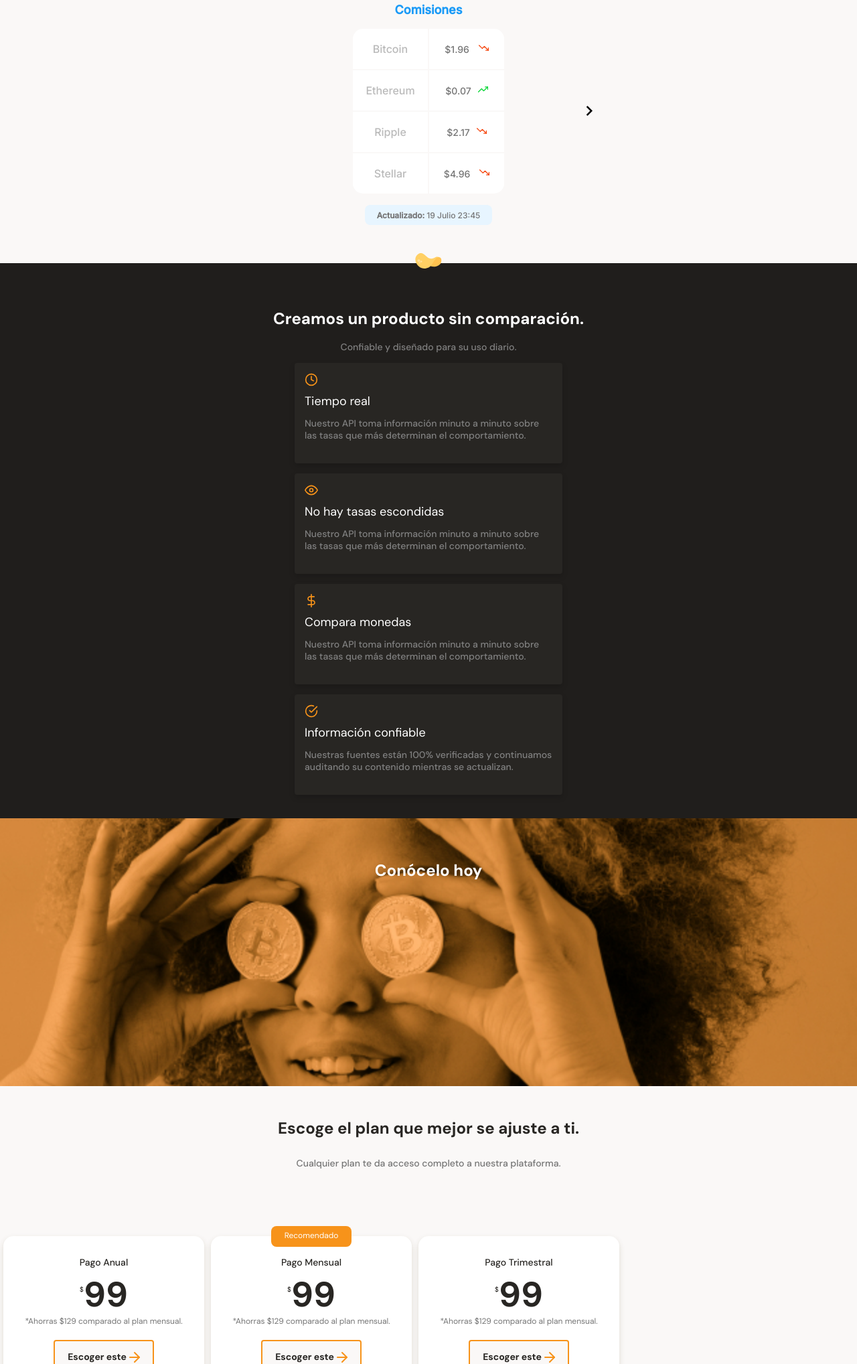
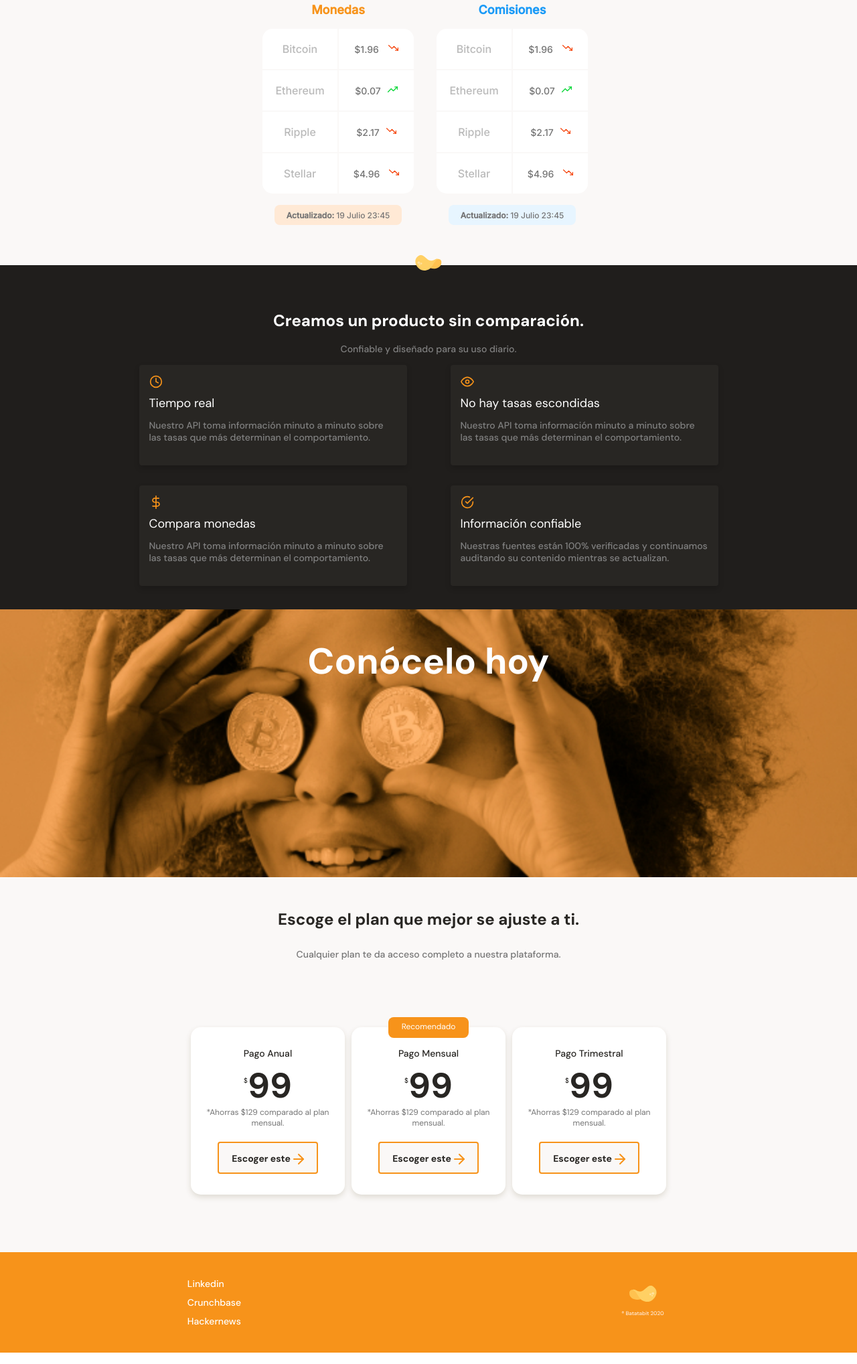
Before and after one commit to amaurysg/mobile-first-batatabit, a plain HTML site: page index.html in a window 1280 px wide. Shown: the part 763-2800 px from the top of the page at 67% size. Drawn offline with Linux system fonts and the light colour scheme.

Commit message:
mquery responsive

```diff
--- /dev/null
+++ b/css/tablet.css
@@ -0,0 +1,34 @@
+.header--tittle-container h1 {
+  font-size: 5.4rem;
+  line-height: 4.6rem;
+}
+.header--tittle-container p {
+  font-size: 1.8rem;
+}
+.main--exchange-container h2 {
+  font-size: 3.4rem;
+}
+.main--exchange-container p {
+  font-size: 1.8rem;
+}
+.main-currency-table {
+  display: flex;
+  gap: 30px;
+  overflow-x: initial;
+}
+.product-cards--container {
+  display: flex;
+  flex-wrap: wrap;
+  width: 930px;
+  margin: 0 auto;
+}
+.bitcoin-img-container h2 {
+  font-size: 5.4rem;
+}
+.actuallity {
+  font-size: 1.4rem;
+}
+.planes-container--slider {
+  justify-content: center;
+  overflow-x: initial;
+}
--- a/index.html
+++ b/index.html
@@ -9,6 +9,7 @@
   <link href="https://fonts.googleapis.com/css2?family=DM+Sans:wght@400;500;700&family=Inter:wght@300;500&display=swap"
     rel="stylesheet">
   <link rel="stylesheet" href="styles.css">
+  <link rel="stylesheet" href="./css/tablet.css" media="(min-width:930px)">
 </head>
 
 <body>
@@ -55,7 +56,7 @@
               </table>
             </div>
             <div class="currency-table--date">
-              <p> <b>Actualizado:</b> 19 Julio 23:45</p>
+              <p class="actuallity" style="font-size: 1.2rem;"> <b>Actualizado:</b> 19 Julio 23:45</p>
             </div>
           </div>
           <div class="main-currency-table2">
@@ -81,7 +82,7 @@
               </table>
             </div>
             <div class="currency-table-comission--date">
-              <p> <b>Actualizado:</b> 19 Julio 23:45</p>
+              <p class="actullity" style="font-size: 1.2rem;"> <b>Actualizado:</b> 19 Julio 23:45</p>
             </div>
           </div>
           <span class="arrow-showTable"></span>
@@ -123,14 +124,13 @@
             determinan
             el comportamiento.</p>
         </article>
-        <section class="product-cards--container">
         <article class="product-detail--card">
           <span class=" icon-card circle"></span>
           <p class="product--card--tittle">Información confiable</p>
           <p class="product--card--body">Nuestras fuentes están 100% verificadas y continuamos auditando su
             contenido mientras se actualizan.</p>
         </article>
-        </section>
+
   </main>
   <section class="bitcoin-img-container">
     <h2>Conócelo hoy</h2>
@@ -177,7 +177,17 @@
 
 
 
-  <footer style="text-align: center;"><a href="https://twitter.com/AmaurySoto">🐷</a>
+  <footer>
+    <section class="left">
+      <ul>
+        <li> <a href="#">Linkedin</a></li>
+        <li> <a href="#">Crunchbase</a></li>
+        <li> <a href="#">Hackernews</a></li>
+      </ul>
+    </section>
+    <section class="right">
+      <img src="./assets/img/logo-footer.svg" alt="Logo Footer">
+    </section>
   </footer>
 </body>
 
--- a/styles.css
+++ b/styles.css
@@ -155,18 +155,21 @@ main {
     width: 70%;
     min-width: 235px;
     max-width: 500px;
-  height: 360px;
+    /* height: 360px; */
     margin: 0 auto;
     font-family: var(--font-inter);
+    /* display: flex; */
+    /* position: relative; */
+    /* justify-content: center; */
     display: flex;
-  position: relative;
-  justify-content: center;
+    gap: 3px;
+    overflow-x: scroll;
 }
 .main-currency-table1,
 .main-currency-table2 {
-  position: absolute;
+  /* position: absolute; */
 }
-.main-currency-table1 {
+/* .main-currency-table1 {
   opacity: 0;
 }
 .main-currency-table2 {
@@ -174,7 +177,7 @@ main {
 }
 .main-currency-table2 .is-active {
   opacity: 1;
-}
+} */
 .arrow-showTable {
   position: absolute;
   right: 0;
@@ -202,7 +205,7 @@ main {
   font-size: 1.8rem;
   font-weight: bold;
   line-height: 2.3rem;
-  color: var(--bitcoin-orange), var(--secondary-blue);
+  color: var(--bitcoin-orange);
 }
 .main-currency-table .currency-table-comossion--tittle {
   margin-bottom: 15px;
@@ -297,6 +300,9 @@ main {
 }
 .currency-table-comission--date p {
   font-size: 1.2rem;
+}
+.actuallity{
+  font-size: 1.4rem;
 }
 
 .main-product-detail {
@@ -453,8 +459,8 @@ main {
   position: relative;
   scroll-snap-align: center;
   width: 65%;
-  min-width: 230px;
-  max-width: 300px;
+  min-width: 190px;
+  max-width: 230px;
   height: 250px;
   margin: 50px 5px 0;
 
@@ -525,6 +531,36 @@ main {
 
 }
 
+footer{
+display: flex;
+width: 100%;
+min-width: 320px;
+height: 150px;
+background-color: var(--bitcoin-orange);
+
+}
+footer section{
+display: flex;
+width: 50%;
+
+justify-content: center;
+align-items: center;
+}
+footer .left ul{
+  font-size: 1.4rem;
+  font-weight: 500;
+  line-height: 1.8rem;
+  list-style: none;
+
+}
+.left li{
+  margin: 10px 0;
+}
+.left a{
+  text-decoration: none;
+  color: var(--just-white);
+}
+
 /* @keyframes rotaImgBitcoin {
   0% {
     transform: rotate(0);
```
Lines whose indentation alone changed are shown as unchanged.
